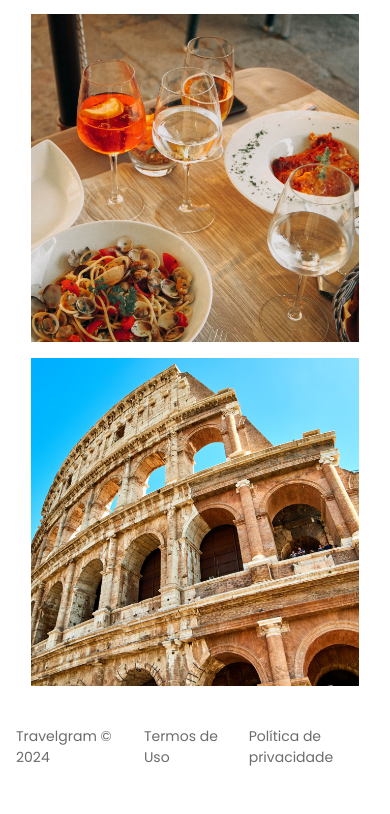
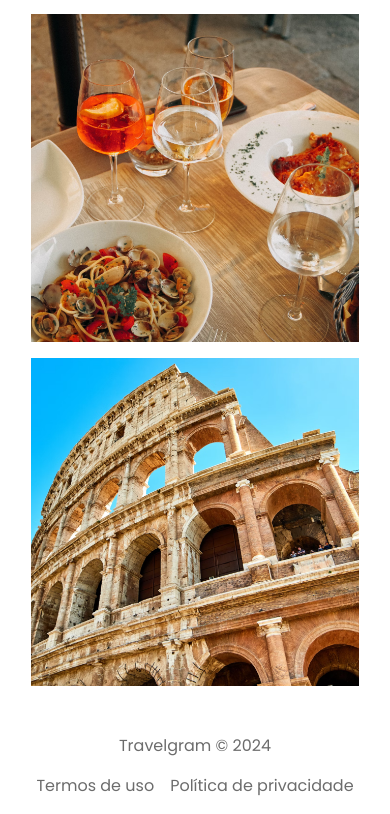
Before and after one commit to kimurinhakikii/projeto-travelgram, a plain HTML site: page index.html in a window 390 px wide. Shown: the part 4030-4844 px from the top of the page. Before the commit the page ends 4822 px from the top, so only its background shows below. Drawn offline with Linux system fonts and the light colour scheme.

Commit message:
responsividade concluida

```diff
--- a/index.html
+++ b/index.html
@@ -84,15 +84,11 @@
     </main>
 
     <footer class="container">
-        <span>
-            Travelgram &copy; 2024
-        </span>
-        <span>
-            Termos de Uso
-        </span>
-        <span>
-            Política de privacidade
-        </span>
+        <span>Travelgram &copy; 2024</span>
+        <div>
+            <a href="#termos-de-uso">Termos de uso</a>
+            <a href="#politica-de-privacidade">Política de privacidade</a>
+        </div>
     </footer>
 </body>
 
--- a/styles/footer.css
+++ b/styles/footer.css
@@ -1,10 +1,32 @@
 footer {
-    display: flex;
-    gap: 1.5rem;
-    padding-block: 1.5rem;
-    font: 0.875rem/150% var(--font-family);
+    display: grid;
+    grid-template-rows: auto auto;
+    grid-template-columns: 1fr;
+    justify-items: center;
+    padding-top: 2rem;
+    padding-bottom: 1rem;
+    gap: 1rem;
+
+    & div {
+        display: grid;
+        grid-auto-flow: column;
+        gap: 1rem;
+    }
 }
 
-footer span:nth-child(1) {
-    margin-right: auto;
+@media (width >= 80em) {
+    footer {
+        display: flex;
+        gap: 2rem;
+        padding-block: 1.5rem;
+        font: 0.875rem/150% var(--font-family);
+    }
+
+    footer span:nth-child(1) {
+        margin-right: auto;
+    }
+
+    footer div a {
+        margin-left: 1rem;
+    }
 }
```
